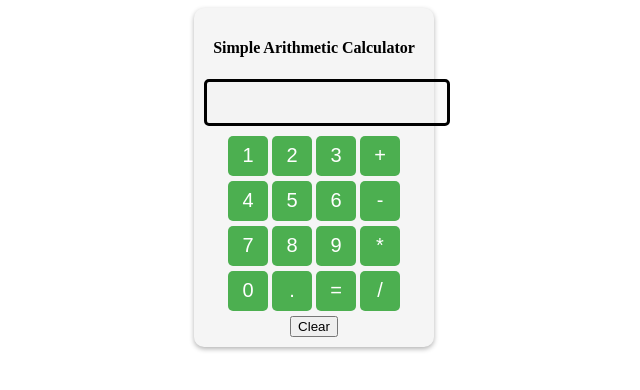
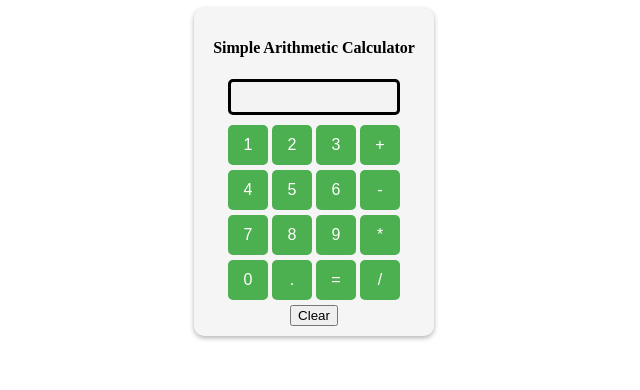
Before and after one commit to PeterNjukia/simpleCalc, a plain HTML site: page index.html in a window 1280 px wide. Shown: the whole page, without its empty margins (326-966 px from the left). Drawn offline with Linux system fonts and the light colour scheme.

Commit message:
files updates

```diff
--- a/index.html
+++ b/index.html
@@ -7,7 +7,9 @@
 <body>
   <div class="calculator">
     <h4>Simple Arithmetic Calculator</h4>
+   <div class="result">
     <input type="text" id="result" disabled>
+   </div>
     <div>
       <input type="button" value="1" class="button" onclick="appendNeed(1)">
       <input type="button" value="2" class="button" onclick="appendNeed(2)">
--- a/style.css
+++ b/style.css
@@ -9,19 +9,28 @@
   }
 
   .calculator input[type="text"] {
-    width: 100%;
+    width: 70%;
     margin-bottom: 10px;
+    padding: 6px;
+    font-size: 16px;
+    border: solid black;
+    border-radius: 5px;
+  }
+
+  /* .result {
+    width: 60%;
+    margin: 5px;
     padding: 10px;
     font-size: 18px;
     border: solid black;
     border-radius: 5px;
-  }
+  } */
 
   .calculator .button {
     width: 40px;
     height: 40px;
     margin-bottom: 5px;
-    font-size: 20px;
+    font-size: 16px;
     border: none;
     border-radius: 5px;
     background-color: #4caf50;
```
